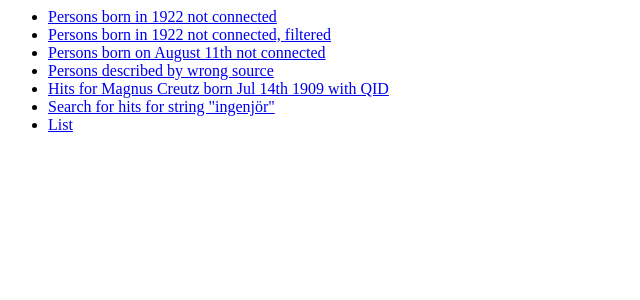
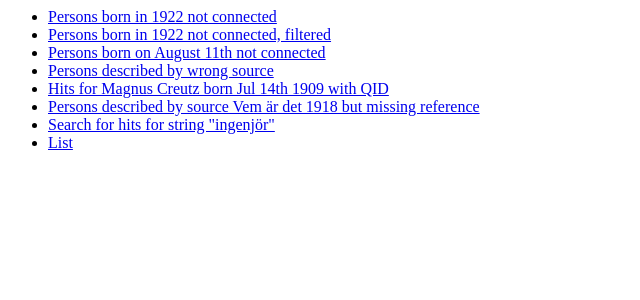
Before and after one commit to moonhouse/vad, a Flask app: page / in a window 1280 px wide. Shown: the top 300 px of the page, without its empty margins (0-640 px from the left). Run offline with Flask 2, Linux system fonts and the light colour scheme.

Commit message:
Add link to no reference search

```diff
--- a/templates/index.html
+++ b/templates/index.html
@@ -12,6 +12,11 @@
         <li><a href="http://127.0.0.1:5000/miss">Persons described by wrong source</a></li>
         <li><a href="http://127.0.0.1:5000/date/1909-07-14/Magnus%20Creutz/Q19601677">Hits for Magnus Creutz born Jul
                 14th 1909 with QID</a></li>
+
+        <li><a href="http://127.0.0.1:5000/no-reference/Q21597586">Persons described by source Vem är det 1918 but
+                missing reference</a></li>
+
+
         <li><a href="http://127.0.0.1:5000/person/ingenjör">Search for hits for string "ingenjör"</a></li>
         <li><a href="http://127.0.0.1:5000/list">List</a></li>
         </qid>
```
